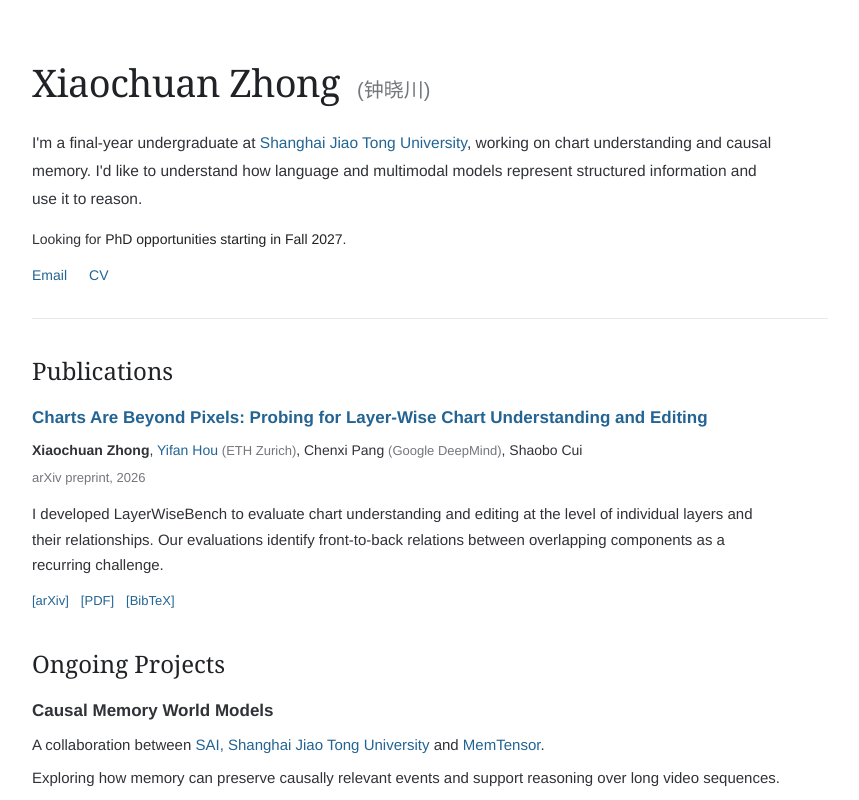
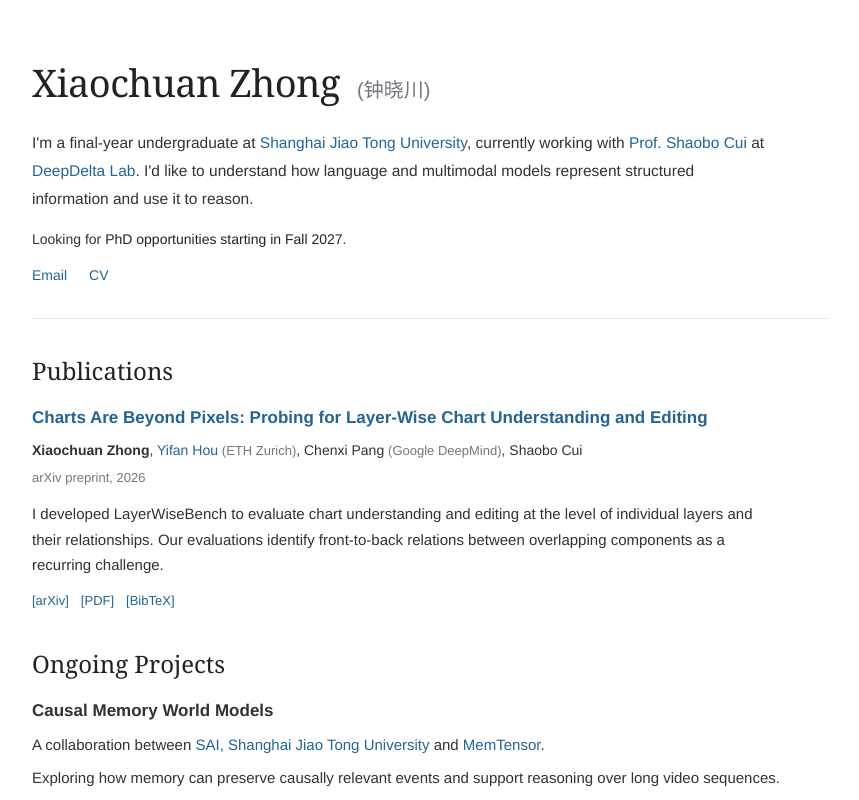
Before and after one commit to zzzzzxc16/zzzzzxc16.github.io, a plain HTML site: page index.html in a window 1280 px wide. Shown: the top 800 px of the page, without its empty margins (210-1069 px from the left). Drawn offline with Linux system fonts and the light colour scheme.

Commit message:
Introduce current lab and advisor in homepage biography

```diff
--- a/index.html
+++ b/index.html
@@ -19,7 +19,7 @@
     <!-- ABOUT -->
     <header id="about">
       <h1>Xiaochuan Zhong <span lang="zh-CN">(钟晓川)</span></h1>
-      <p class="intro">I'm a final-year undergraduate at <a href="https://en.sjtu.edu.cn/">Shanghai Jiao Tong University</a>, working on chart understanding and causal memory. I'd like to understand how language and multimodal models represent structured information and use it to reason.</p>
+      <p class="intro">I'm a final-year undergraduate at <a href="https://en.sjtu.edu.cn/">Shanghai Jiao Tong University</a>, currently working with <a href="https://shaobo.info/">Prof. Shaobo Cui</a> at <a href="https://deepdeltalab.github.io/">DeepDelta Lab</a>. I'd like to understand how language and multimodal models represent structured information and use it to reason.</p>
       <p class="phd-note">Looking for <strong>PhD opportunities starting in Fall 2027</strong>.</p>
       <p class="profile-links">
         <a href="mailto:zxc_fj@sjtu.edu.cn">Email</a>
```
